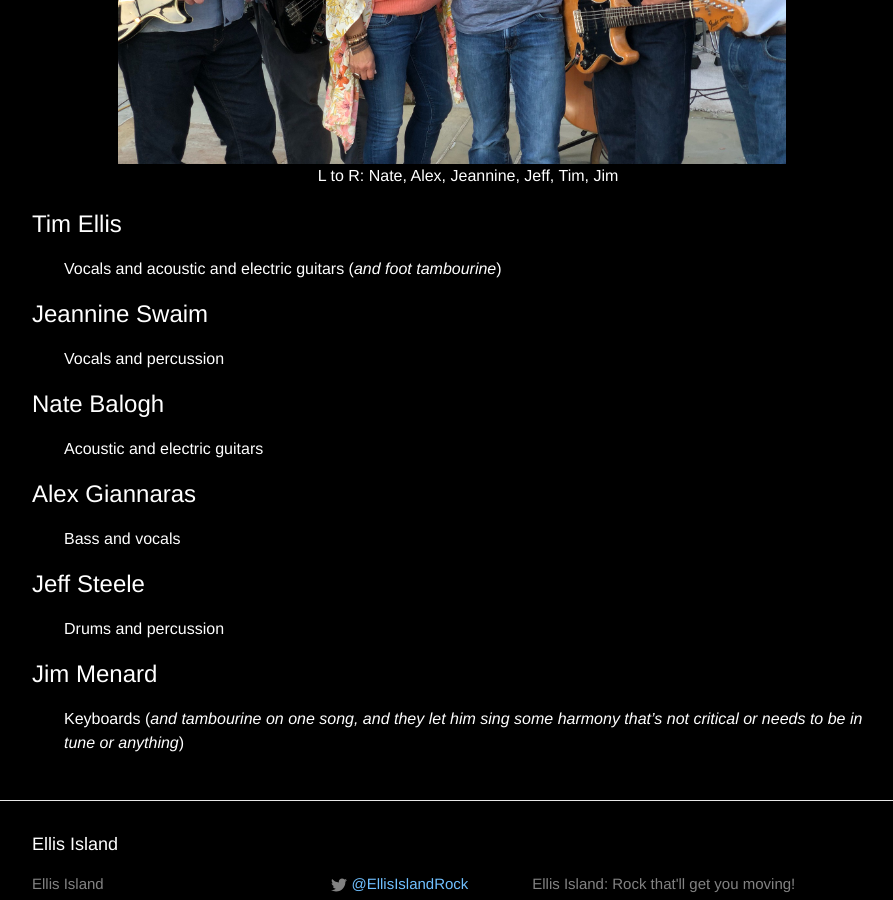
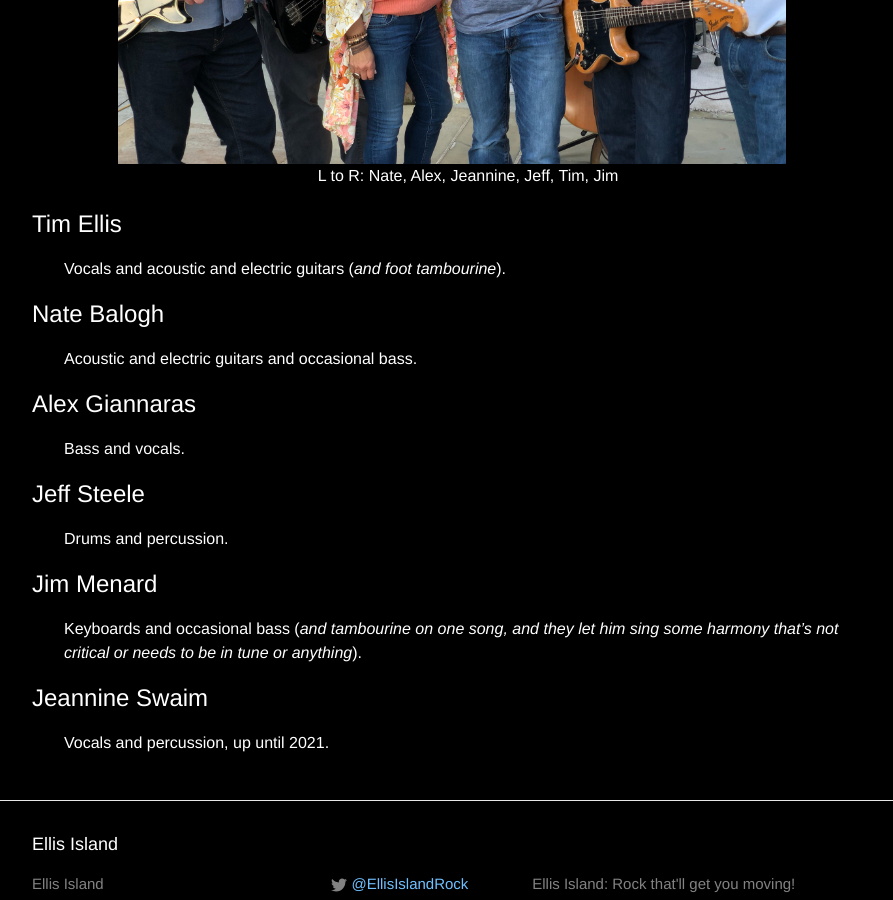
Before and after one commit to jimm/www-ellisislandband-net, a Jekyll site: the page built from about.md, in a window 1280 px wide and 900 px high, scrolled down 788 px. Shown: the whole window, without its empty margins (188-1081 px from the left). Built offline with Jekyll 4.4.1, drawn with Linux system fonts in a browser that asks for light colours.

Commit message:
Jeannine update

```diff
--- a/about.md
+++ b/about.md
@@ -29,25 +29,26 @@ title: About
 
 ## Tim Ellis
 
-Vocals and acoustic and electric guitars (*and foot tambourine*)
+Vocals and acoustic and electric guitars (*and foot tambourine*).
+
+## Nate Balogh
+
+Acoustic and electric guitars and occasional bass.
+
+## Alex Giannaras
+
+Bass and vocals.
+
+## Jeff Steele
+
+Drums and percussion.
+
+## Jim Menard
+
+Keyboards and occasional bass (*and tambourine on one song, and they let
+him sing some harmony that's not critical or needs to be in tune or
+anything*).
 
 ## Jeannine Swaim
 
-Vocals and percussion
-
-## Nate Balogh
-
-Acoustic and electric guitars
-
-## Alex Giannaras
-
-Bass and vocals
-
-## Jeff Steele
-
-Drums and percussion
-
-## Jim Menard
-
-Keyboards (*and tambourine on one song, and they let him sing some harmony
-that's not critical or needs to be in tune or anything*)
+Vocals and percussion, up until 2021.
```
Also changed, not shown: song-list.md (+0 -17 lines).
